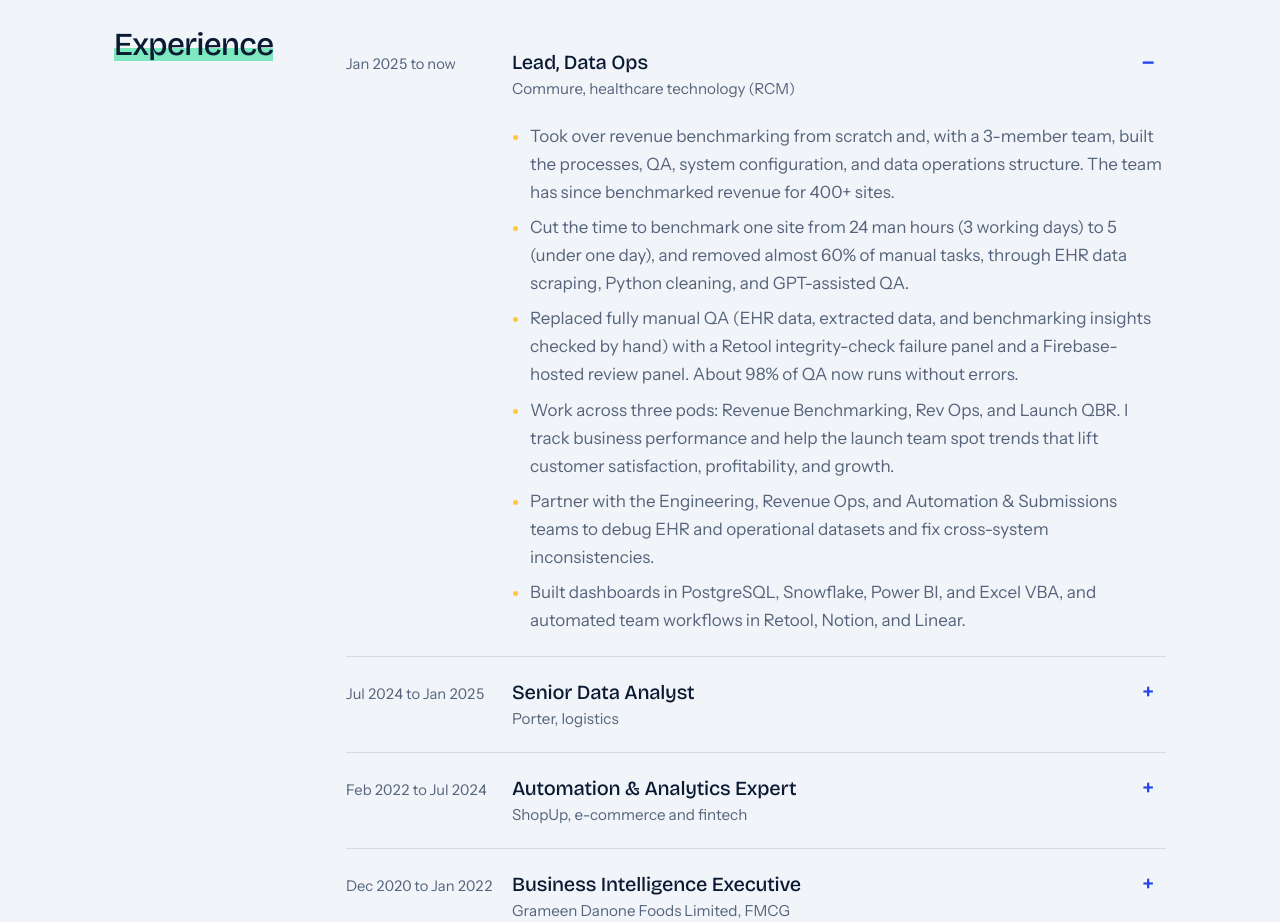
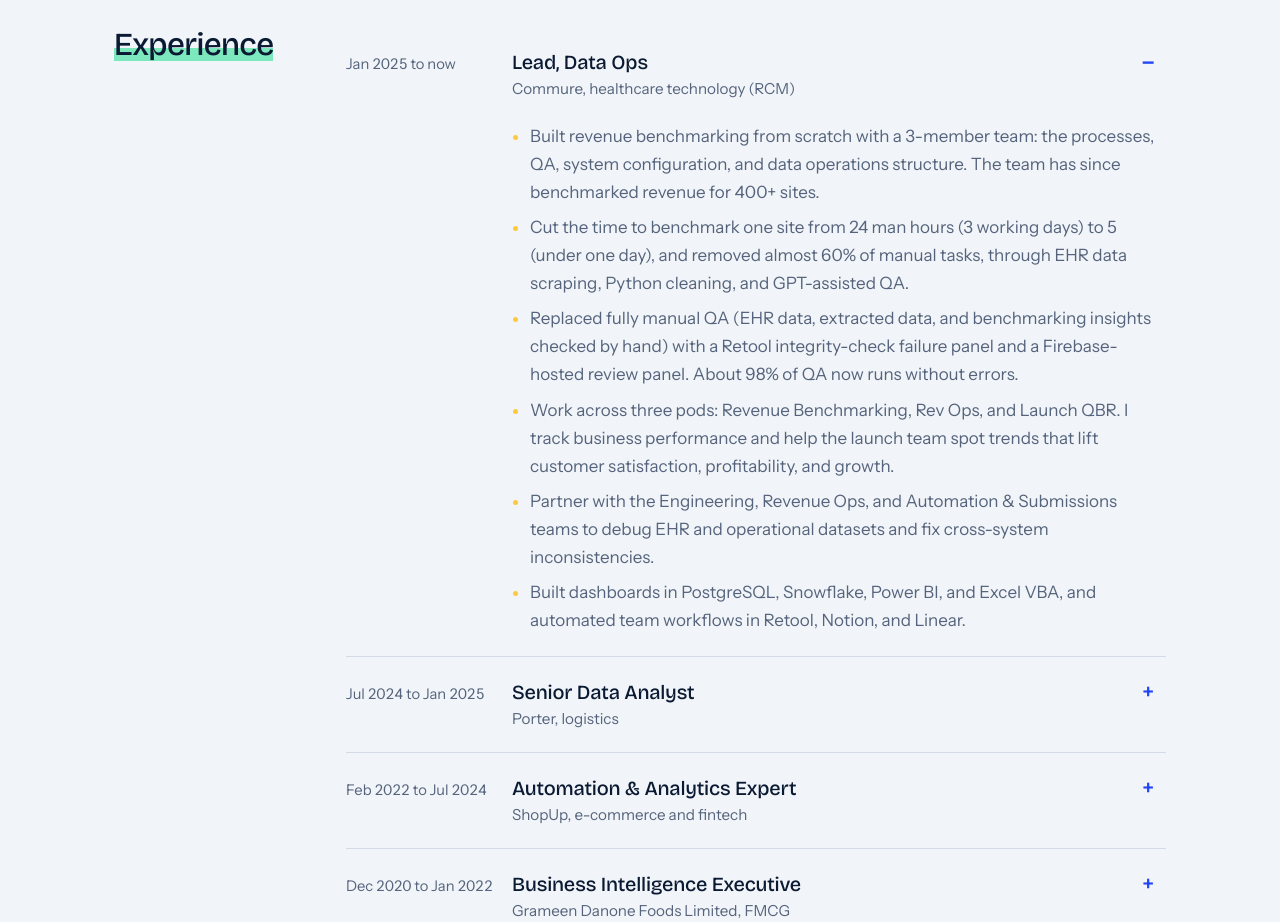
Before and after one commit to mprantikk/mprantikk.github.io, a plain HTML site: page index.html in a window 1280 px wide. Shown: the part 2320-3242 px from the top of the page. Drawn offline with nearby package versions, Linux system fonts and the light colour scheme.

Commit message:
Fix 'took over from scratch' wording
Co-Authored-By: Claude Opus 5.5 <noreply@anthropic.com>
Claude-Session: https://claude.ai/code/session_01SSyf6EhUDAxyN2eQWNij7A

```diff
--- a/index.html
+++ b/index.html
@@ -284,7 +284,7 @@ h2{position:static}
 <section id="work" data-io><div class="wrap cols"><h2><span class="hl">Experience</span></h2><div>
 <details class="row" open><summary><span class="when">Jan 2025 to now</span><span class="who"><b>Lead, Data Ops</b><span>Commure, healthcare technology (RCM)</span></span><span class="pm"></span></summary>
 <ul>
-<li>Took over revenue benchmarking from scratch and, with a 3-member team, built the processes, QA, system configuration, and data operations structure. The team has since benchmarked revenue for 400+ sites.</li>
+<li>Built revenue benchmarking from scratch with a 3-member team: the processes, QA, system configuration, and data operations structure. The team has since benchmarked revenue for 400+ sites.</li>
 <li>Cut the time to benchmark one site from 24 man hours (3 working days) to 5 (under one day), and removed almost 60% of manual tasks, through EHR data scraping, Python cleaning, and GPT-assisted QA.</li>
 <li>Replaced fully manual QA (EHR data, extracted data, and benchmarking insights checked by hand) with a Retool integrity-check failure panel and a Firebase-hosted review panel. About 98% of QA now runs without errors.</li>
 <li>Work across three pods: Revenue Benchmarking, Rev Ops, and Launch QBR. I track business performance and help the launch team spot trends that lift customer satisfaction, profitability, and growth.</li>
```
